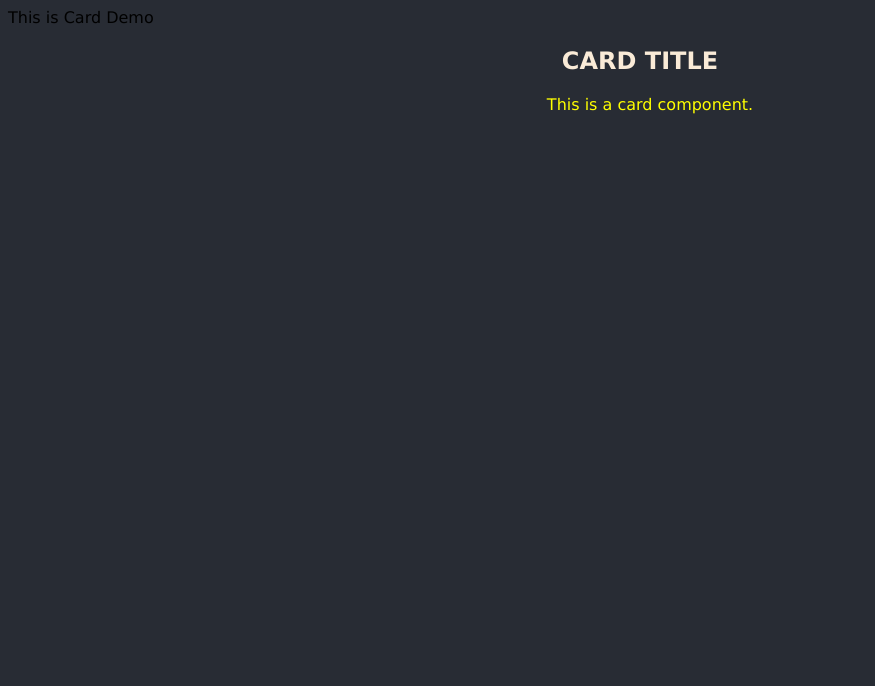
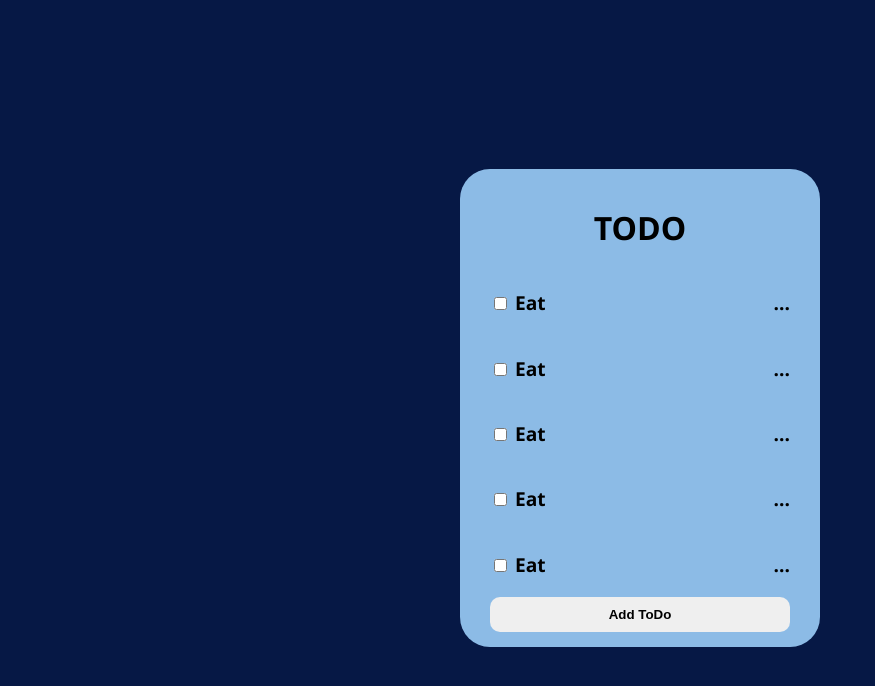
Before and after one commit to shekhardase/React, a React (Create React App) app in the folder ReactPlaylist/01/: page / in a window 1280 px wide. Shown: the top 686 px of the page, without its empty margins (0-875 px from the left). Built offline with nearby package versions, Linux system fonts and the light colour scheme.

Commit message:
ToDo List UI Done with React

```diff
--- a/ReactPlaylist/01/src/App.css
+++ b/ReactPlaylist/01/src/App.css
@@ -1,25 +1,8 @@
-p {
-  color: yellow;
-  text-align: center;
-  text-indent: 20px;
-}
 
 body {
   background-color: #282c34;
   /* text-shadow:10px red; */
   font-family: "Lucida Sans", "Lucida Sans Regular", "Lucida Grande",
     "Lucida Sans Unicode", Geneva, Verdana, sans-serif;
+    color: aliceblue;
 }
-
-h1 {
-  color: rgb(208, 158, 255);
-  text-align: center;
-  font-family: "Lucida Sans", "Lucida Sans Regular", "Lucida Grande",
-    "Lucida Sans Unicode", Geneva, Verdana, sans-serif;
-}
-
-h2 {
-  text-align: center;
-  color: antiquewhite;
-  text-transform: uppercase;
-}
--- a/ReactPlaylist/01/src/App.js
+++ b/ReactPlaylist/01/src/App.js
@@ -1,16 +1,22 @@
-import logo from './logo.svg';
-import './App.css';
+
+import React from 'react';
+import ReactDom from 'react-dom/client';
+import Header from './Components/Header'
+import TODOIteam from './Components/ToDoItem';
+import Button from './Components/Button';
+import "./style.css"
 
 function App() {
   return (
-    <div>
-      <h1>This is Heading</h1>
-      <p>I am Piyush Garg and I am going to start my youtube journey with react series. In this series, we are going to learn and understand react. Also after the completion of this series, you would be able to design and code complex react UI's and be ready for production-grade use of react.js.
-        In this video, we are going to understand the folder structure and the boilerplate code that is being generated by the create-react-app template.
-      </p>
-      <h2>Footer exe</h2>
+    <div className='ToDoContainer'>
+      <Header />
+      <TODOIteam></TODOIteam>
+      <TODOIteam></TODOIteam>
+      <TODOIteam></TODOIteam>
+      <TODOIteam></TODOIteam>
+      <TODOIteam></TODOIteam>
+      <Button></Button>
     </div>
-
   );
 }
 
--- /dev/null
+++ b/ReactPlaylist/01/src/Components/Button.jsx
@@ -0,0 +1,9 @@
+import React from "react";
+
+const Button = ()=>{
+    return (
+        <button className="ButtonToDo">Add ToDo</button>
+    )
+}
+
+export default Button;
--- /dev/null
+++ b/ReactPlaylist/01/src/Components/Header.jsx
@@ -0,0 +1,6 @@
+import React from 'react';
+const Header = () => {
+    return <h1 className='ToDoHeader'>TODO</h1>
+};
+
+export default Header;
--- /dev/null
+++ b/ReactPlaylist/01/src/Components/ToDoItem.jsx
@@ -0,0 +1,17 @@
+import React from "react";
+
+const TODOIteam = () => {
+    return (
+        <li className="ToDo-Item">
+            <span>
+                <input type="checkbox" />
+                <span className="Item-text">Eat</span>
+            </span>
+            <p>...</p>
+        </li>
+
+    )
+
+}
+
+export default TODOIteam
--- a/ReactPlaylist/01/src/index.css
+++ /dev/null
@@ -1,13 +0,0 @@
-body {
-  margin: 0;
-  font-family: -apple-system, BlinkMacSystemFont, "Segoe UI", "Roboto", "Oxygen",
-    "Ubuntu", "Cantarell", "Fira Sans", "Droid Sans", "Helvetica Neue",
-    sans-serif;
-  -webkit-font-smoothing: antialiased;
-  -moz-osx-font-smoothing: grayscale;
-}
-
-code {
-  font-family: source-code-pro, Menlo, Monaco, Consolas, "Courier New",
-    monospace;
-}
--- a/ReactPlaylist/01/src/index.js
+++ b/ReactPlaylist/01/src/index.js
@@ -1,6 +1,6 @@
 import React from 'react';
 import ReactDOM from 'react-dom/client';
-import './App.css';
+// import './App.css';
 import App from './App';
 import reportWebVitals from './reportWebVitals';
 
@@ -20,27 +20,33 @@ import reportWebVitals from './reportWebVitals';
 // }
 // function Add({ user }) {
 //   return <h1>{user.FirstName + ' ' + user.LastName}</h1>
+// // }
+
+// function Add(a, b) {
+//   return a + b
 // }
 
-function Add(a, b) {
-  return a + b
-}
+// function Comp() {
+//   return <h2>Hello {Add(20, 20)}</h2>
+// }
 
-function Comp() {
-  return <h2>Hello {Add(20, 20)}</h2>
-}
+// function Card() {
+//   return (
+//     <div>
+//       <div className="card">This is Card Demo</div>
+//       <h2>Card Title</h2>
+//       <p>This is a card component.</p>
+//     </div>
 
-function Card() {
-  return (
-    <div>
-      <div className="card">This is Card Demo</div>
-      <h2>Card Title</h2>
-      <p>This is a card component.</p>
-    </div>
+//   )
+// }
+// zz
 
-  )
-}
 
 const root = ReactDOM.createRoot(document.getElementById('root'))
 // root.render(<Add />)
-root.render(<Card />)
+root.render(
+  <React.StrictMode>
+    <App />
+  </React.StrictMode>
+)
--- /dev/null
+++ b/ReactPlaylist/01/src/style.css
@@ -0,0 +1,46 @@
+.ToDoContainer {
+  width: 300px;
+  padding: 15px 30px;
+  background: rgb(140, 187, 230);
+  border-radius: 30px;
+  font-family: "Segoe UI", Tahoma, Geneva, Verdana, sans-serif;
+}
+
+body {
+  background-color: rgb(6, 24, 69);
+  display: flex;
+  justify-content: center;
+  align-items: center;
+  height: 100vh;
+}
+
+.ToDoHeader {
+  display: flex;
+  justify-content: center;
+  align-items: center;
+}
+
+.ToDo-Item {
+  display: flex;
+  justify-content: space-between;
+  align-items: center;
+  font-weight: bold;
+  font-size: larger;
+}
+
+.ButtonToDo {
+  width: 100%;
+  padding: 10px 10px;
+  border-radius: 10px;
+  border: none;
+  font-weight: bolder;
+}
+
+.ButtonToDo:hover {
+  background-color: rgb(0, 0, 134);
+  color: whitesmoke;
+}
+
+.Item-text {
+  margin-left: 5px;
+}
```
